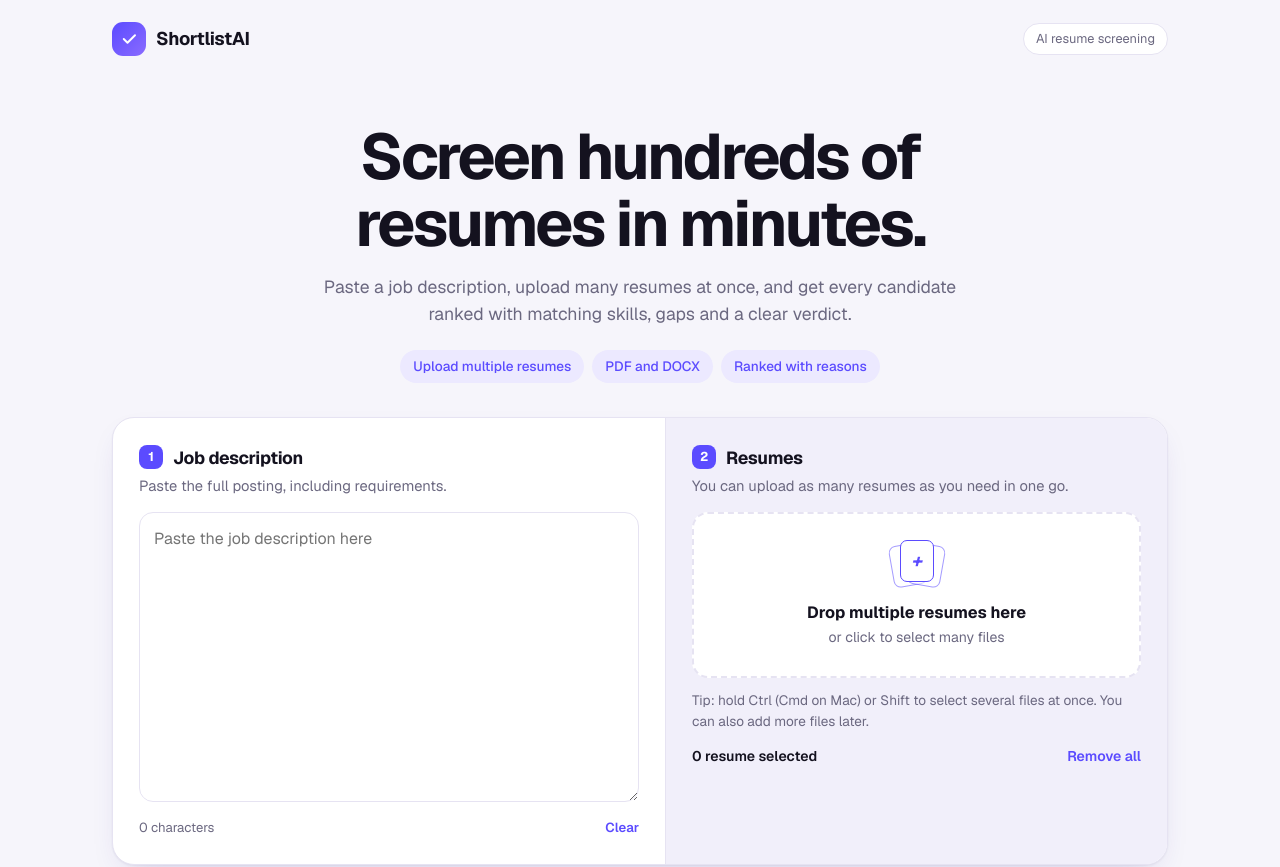
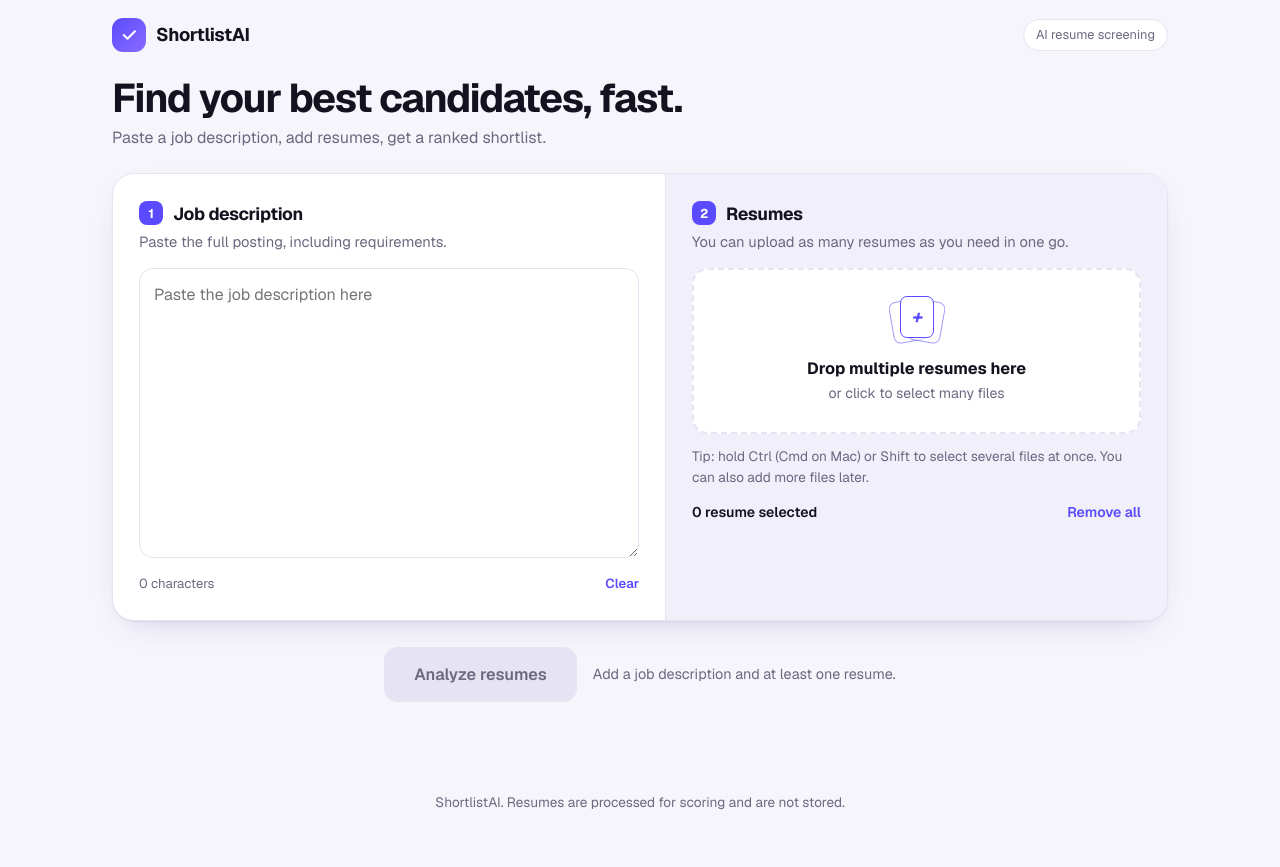
Before and after one commit to Tarun1415/ShortlistAI, a plain HTML site: page index.html in a window 1280 px wide. Shown: the top 867 px of the page. Drawn offline with nearby package versions, Linux system fonts and the light colour scheme.

Commit message:
Update index.html

```diff
--- a/index.html
+++ b/index.html
@@ -19,15 +19,13 @@ body{margin:0;background:var(--bg);color:var(--ink);font-family:var(--f);line-he
 button{font:inherit;color:inherit}
 :focus-visible{outline:3px solid var(--brand);outline-offset:2px}
 .wrap{max-width:1100px;margin:0 auto;padding:0 22px}
-nav{display:flex;justify-content:space-between;align-items:center;padding:22px 0}
+nav{display:flex;justify-content:space-between;align-items:center;padding:18px 0 6px}
 .brand{display:flex;align-items:center;gap:10px;font-weight:700;font-size:1.15rem;letter-spacing:-.02em}
 .logo{width:34px;height:34px;border-radius:11px;background:linear-gradient(135deg,var(--brand),var(--brand2));display:grid;place-items:center}
 .badge{font-size:.8rem;color:var(--muted);border:1px solid var(--line);background:var(--card);padding:5px 12px;border-radius:999px}
-.hero{text-align:center;padding:46px 0 34px}
-.hero h1{font-size:clamp(2.2rem,6vw,4rem);line-height:1.04;letter-spacing:-.045em;font-weight:700;margin:0 auto 16px;max-width:15ch}
-.hero p{color:var(--muted);font-size:1.1rem;max-width:56ch;margin:0 auto 22px}
-.pills{display:flex;gap:8px;justify-content:center;flex-wrap:wrap}
-.pill{display:inline-flex;align-items:center;gap:6px;font-size:.85rem;font-weight:500;padding:6px 13px;border-radius:999px;background:var(--brand-l);color:var(--brand)}
+.hero{padding:18px 0 22px}
+.hero h1{font-size:clamp(1.7rem,4vw,2.5rem);line-height:1.1;letter-spacing:-.035em;font-weight:700;margin:0 0 6px}
+.hero p{color:var(--muted);font-size:1rem;margin:0}
 .card{background:var(--card);border:1px solid var(--line);border-radius:22px;box-shadow:var(--sh)}
 .work{display:grid;grid-template-columns:1.1fr 1fr;gap:0;overflow:hidden}
 @media(max-width:860px){.work{grid-template-columns:1fr}}
@@ -125,9 +123,8 @@ footer{text-align:center;color:var(--muted);font-size:.85rem;padding:0 0 40px}
   <nav><div class="brand"><span class="logo"><svg width="18" height="18" viewBox="0 0 24 24" fill="none" stroke="#fff" stroke-width="2.6" stroke-linecap="round" stroke-linejoin="round"><path d="M5 12l5 5L20 7"/></svg></span>ShortlistAI</div><span class="badge">AI resume screening</span></nav>
 
   <header class="hero">
-    <h1>Screen hundreds of resumes in minutes.</h1>
-    <p>Paste a job description, upload many resumes at once, and get every candidate ranked with matching skills, gaps and a clear verdict.</p>
-    <div class="pills"><span class="pill">Upload multiple resumes</span><span class="pill">PDF and DOCX</span><span class="pill">Ranked with reasons</span></div>
+    <h1>Find your best candidates, fast.</h1>
+    <p>Paste a job description, add resumes, get a ranked shortlist.</p>
   </header>
 
   <main>
```
